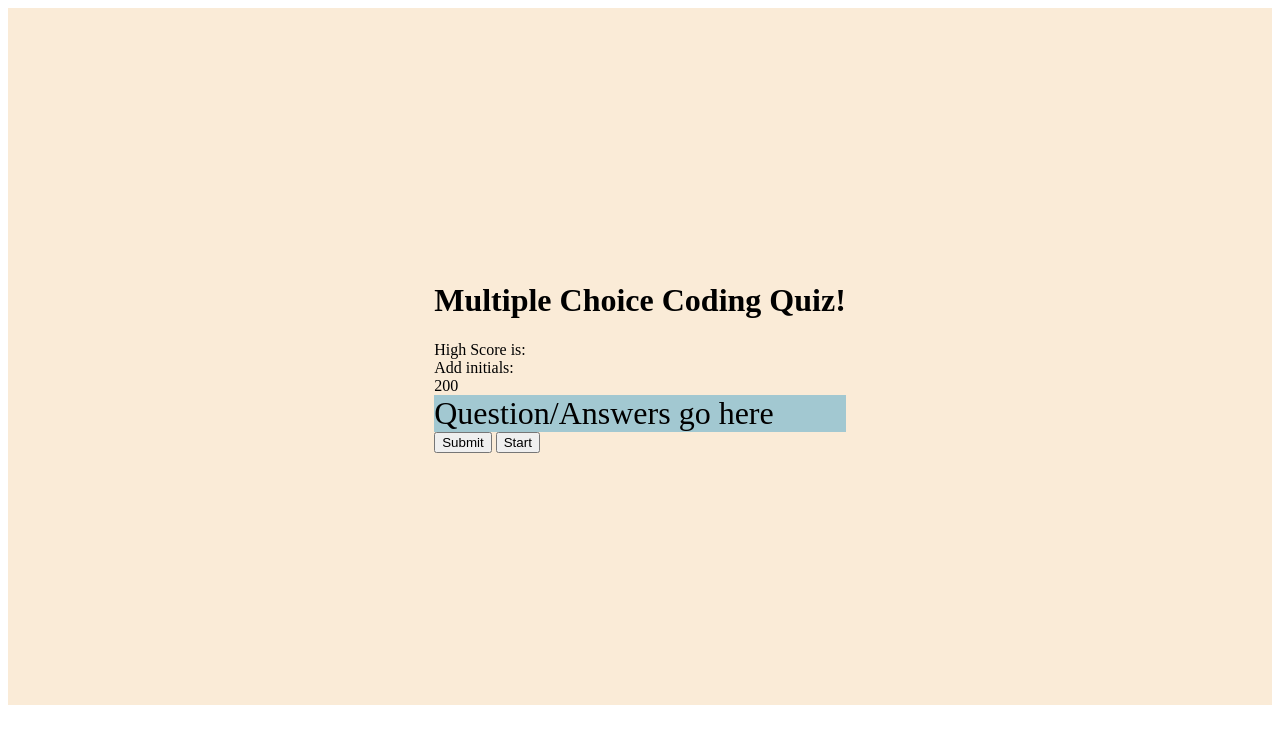
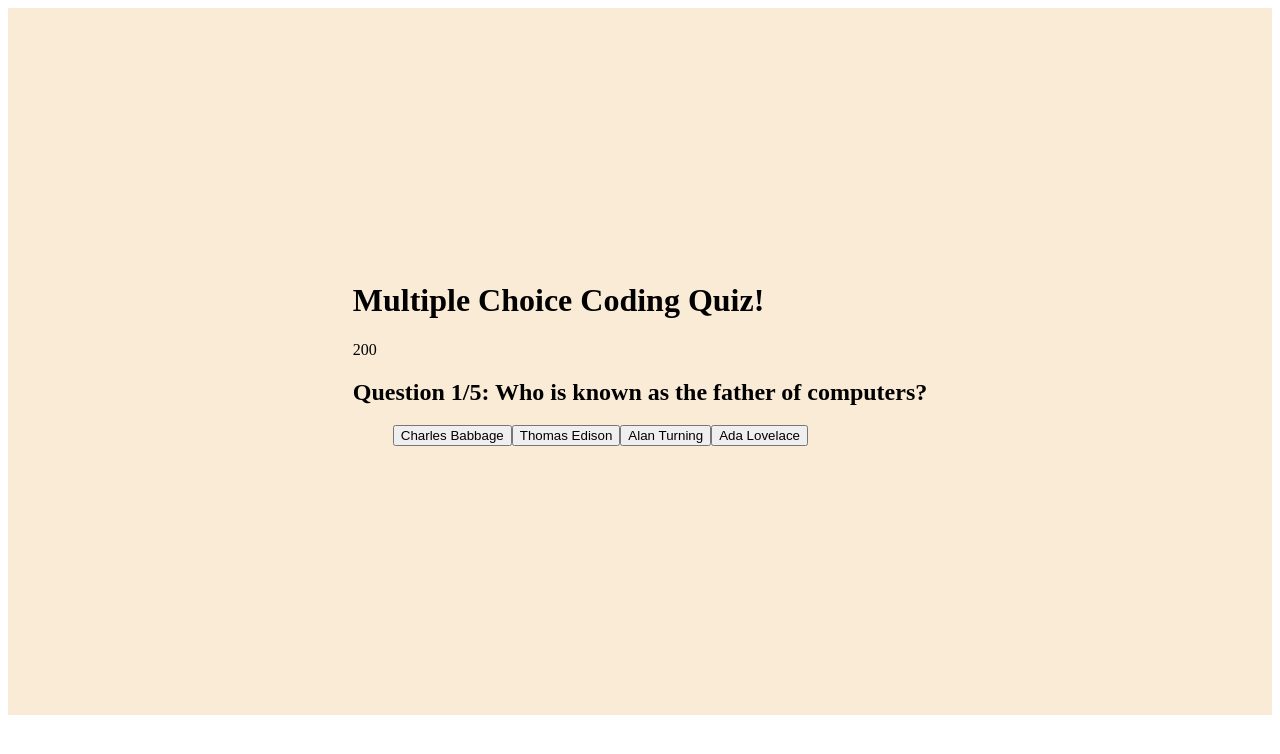
Before and after one commit to mwambaugh/WebAPICodeQuiz, a plain HTML site: page index.html in a window 1280 px wide. Both pictures are taken after a click on the button "Start". Drawn offline with nearby package versions, Linux system fonts and the light colour scheme.

Commit message:
pushing changes to click events, question objects and readme

```diff
--- a/assets/script.js
+++ b/assets/script.js
@@ -1,18 +1,16 @@
-
 //DOM hooks:create variables for the elements that will receive input, that will display feedback
 var scoreEl = document.querySelector(".scoreboard_score");
 // need to update the timer
 var timerEl = document.querySelector(".quiz_timer");
 //need to update/change the game control buttons
 var controlsEl = document.querySelector(".quiz_controls");
-var startQuizButtonEl = document.querySelector(".startQuiz")
+var startQuizButtonEl = document.querySelector(".startQuiz");
 //need to update the question results but this might be built into the questions bit.
 var incorrectEl = document.querySelector("#incorrect");
 var correctEl = document.querySelector("#correct");
 var gameDisEl = document.querySelector(".quiz_display");
 var quizResultsEl = document.querySelector(".quiz_results");
 var submitAnswerButtonEl = document.querySelector(".submitAnswer");
-
 
 //State variables: What objects do I have to keep track of?
 var correctAnswers = 0;
@@ -21,11 +19,11 @@ var nameEntered = "Marta";
 var highScore = 0;
 var timer = null;
 var timeLeft = 0;
-var questionIndex;
-var userQuestionAnswer = [ ]
+var questionIndex = 0;
+var userQuestionAnswer = [];
 
 var gameDuration = 200;
-var kStorageKey = "challenge-4-key"
+var kStorageKey = "challenge-4-key";
 
 //Event: Page Load
 function init() {
@@ -36,20 +34,19 @@ console.log("Quiz loading...");
 var scores = JSON.parse(localStorage.getItem(kStorageKey));
 
 //event for click start quiz
-function handleClickStart(ev){
-  console.log ("Quiz started!");
+function handleClickStart(ev) {
+  console.log("Quiz started!");
   console.log(ev.target);
 
-  if(!timer){}
+  if (!timer) {
+  }
   //set time left
-  timeLeft = gameDuration
+  timeLeft = gameDuration;
   timer = setInterval(handleTimerTick, 1000);
-  questionIndex = Math.floor(Math.random()* quizQuestions.length);
 
-timerEl.textContent= timeLeft;
+  timerEl.textContent = timeLeft;
 
-  for (let i = 0; i < quizQuestions.length ; i++) {;
-  displayQuestion(i)}
+  displayQuestion(questionIndex);
 
   //hide the start button
   hideElement(controlsEl);
@@ -62,7 +59,6 @@ timerEl.textContent= timeLeft;
 
   //show quiz
   showElement(scoreEl);
-
 }
 startQuizButtonEl.addEventListener("click", handleClickStart);
 
@@ -70,129 +66,136 @@ startQuizButtonEl.addEventListener("click", handleClickStart);
 
 function handleTimerTick(ev) {
   timer--;
-  console.log("timer ticked!",timeLeft);
-
+  console.log("timer ticked!", timeLeft);
 
   timerEl.textContent = timeLeft;
-  if(timeLeft === 0){
+  if (timeLeft === 0) {
     handleQuizEnds();
   }
 }
 
 //Event: Submit quiz answer
-function handleSubmitAnswer(ev){
+function handleSubmitAnswer(ev) {
   console.log("quiz answer submitted:");
   console.log(ev.target);
-};
+  if (questionIndex + 1 < quizQuestions.length) {
+    questionIndex++;
+    displayQuestion(questionIndex);
+  }
+}
 
-document.addEventListener("click", handleSubmitAnswer);
+gameDisEl.addEventListener("click", handleSubmitAnswer);
 
 //Event: Go back
-function handleGoBack(){};
+function handleGoBack() {}
 
 //Event: end quiz
-function handleQuizEnds(){
+function handleQuizEnds() {
   clearInterval(timer);
   timer = null;
 
- if (didWin) {correctAnswers++
+  if (didWin) {
+    correctAnswers++;
   } else {
-  incorrectAnswers++
+    incorrectAnswers++;
   }
 
-localStorage.setItem(kStorageKey,JSON.stringify({correct, incorrect}));
+  localStorage.setItem(kStorageKey, JSON.stringify({ correct, incorrect }));
 
+  displayResult(false);
   updateScoreboard();
   showElement(controlsEl);
-};
+}
 
 //function to hide the start button
-function hideElement (el){
-  el.classList.add("hide");timeLeft
-};
+function hideElement(el) {
+  el.classList.add("hide");
+  timeLeft;
+}
 
-function showElement (el){
+function showElement(el) {
   el.classList.remove("hide");
-};
+}
 
-function displayResult(correctAnswers){
-  quizResultsEl.classList.remove = "success";
-  quizResultsEl.classList.remove = "wrong";
+function displayResult(correctAnswers) {
+  quizResultsEl.classList.remove("success");
+  quizResultsEl.classList.remove("wrong");
   hideElement(timerEl);
 
-  if(correctAnswers){
+  if (correctAnswers) {
     quizResultsEl.textContent = "Answer is correct.";
-    quizResultsEl.classList.add = "success";
+    quizResultsEl.classList.add("success");
   } else {
     quizResultsEl.textContent = "Answer is incorrect.";
-    quizResultsEl.classList.add = "wrong";
+    quizResultsEl.classList.add("wrong");
+  }
+  showElement(quizResultsEl);
 }
 
+function handleQuizEnds(correctAnswers) {
+  clearInterval(timer);
+  timer = null;
 }
 
+function displayQuestion(questionIndex) {
+  //  quizQuestions((question) = question.options).createElements();
+  gameDisEl.innerHTML = "";
+  var questionContainer = document.createElement("div");
+  var questionText = document.createElement("h2");
+  questionText.textContent = quizQuestions[questionIndex].Question;
+  questionContainer.appendChild(questionText);
+  gameDisEl.appendChild(questionContainer);
 
-function handleQuizEnds(){}
+  //can I use the same var to add ul and l
+  var optionsContainer = document.createElement("ul");
+  questionContainer.appendChild(optionsContainer);
+  //create var to take options from data block -
+  var currentOptions = quizQuestions[questionIndex].options;
+  //in the array of options, we are going to loop through, each time pick up an index item
+  for (let i = 0; i < currentOptions.length; i++) {
+    var choiceBtn = document.createElement("button");
+    //i = 0, set text content
+    choiceBtn.textContent = currentOptions[i];
+    optionsContainer.appendChild(choiceBtn);
+  }
+}
 
-function displayQuestion (questionIndex){
-//  quizQuestions((question) = question.options).createElements();
- quizQuestions[questionIndex];
- console.log(quizQuestions[questionIndex])
- var printQuestions = document.createElement("h2");
- displayQuestion.textContent;
- appendChild(quizQuestions);
-};
-
-
-var quizQuestions=[
+//make each answer opt into array
+var quizQuestions = [
   {
-Question: "Who is known as the father of computers?",
-options: {
-AnswerA: "Charles Babbage",
-AnswerB: "Thomas Edison",
-AnswerC: "Alan Turning",
-AnswerD: "Ada Lovelace"},
-correct: "Charles Babbage"
+    Question: "Question 1/5: Who is known as the father of computers?",
+    options: [
+      "Charles Babbage",
+      "Thomas Edison",
+      "Alan Turning",
+      "Ada Lovelace",
+    ],
+    correct: "Charles Babbage",
   },
 
   {
-  Question: "What was the first computer to use color?",
-options: {
-AnswerA:"Apple 1",
-AnswerB: "Apple 1.5",
-AnswerC: "IBM 650",
-AnswerD: "ipod shuffle",
-},
-correct:"Apple 1"
+    Question: "Question 2/5: What was the first computer to use color?",
+    options: ["Apple 1", "Apple 1.5", "IBM 650", "ipod shuffle"],
+    correct: "Apple 1",
   },
 
-{Question: "What was the first mass produced computer?",
-options: {
-  AnswerA:"IBM 650",
-  AnswerB:"Apple Macbook",
-  AnswerC:"Lonovo 150",
-  AnswerD:"IBM 550 ",
-},
-correct:"IBM 650"
+  {
+    Question: "Quesiton 3/5: What was the first mass produced computer?",
+    options: ["IBM 650", "Apple Macbook", "Lonovo 150", "IBM 550"],
+    correct: "IBM 550",
   },
 
-{Question: "How many generations of computers are there? ",
-options: {
-  AnswerA:"200",
-  AnswerB:"3",
-  AnswerC:"5",
-  AnswerD:"10",
-},
-correct:"5"
+  {
+    Question: "Question 4/5: How many generations of computers are there?",
+    options: ["200", "3", "5", "10"],
+    correct: "5",
   },
 
-{Question: "How many langauges of coding exist? ",
-options: {
-  AnswerA:"365",
-  AnswerB:"400",
-  AnswerC:"500",
-  AnswerD:"700",
+  {
+    Question: "Question 5/5: How many languages of coding exist?",
+    options: ["365", "400", "500", "700"],
+    correct: "700",
   },
-correct:"700"
-}]
+];
 
 init();
--- a/index.html
+++ b/index.html
@@ -15,8 +15,8 @@
 
     <!-- High Score: -->
     <section class="scoreboard"></section>
-    <div class="scoreboard_score"><span>High Score is:</span></div>
-    <div class = "name"><span>Add initials: </span></div>
+    <div class="scoreboard_score"><span></span></div>
+    <div class = "name"><span></span></div>
 
 
      <!-- end of scoreboard section from John's tutorial -->
@@ -26,14 +26,13 @@
 
     <!-- Game results: correct/ wrong area -->
     <div class ="quiz_display">
-            <title class="questionAsk">Question/Answers go here</title>
             <!-- Div for end of game display area-->
     </div>
     </section>
 
 <!-- Game Control Areas -->
     <section class="quiz_controls">
-        <button class="submitAnswer">Submit</button>
+        <button class="submitAnswer"></button>
         <button class="startQuiz">Start</button>
     </section>
 
```
Also changed, not shown: assets/photos/Screenshot 2022-10-24 225604.png (added), assets/photos/Screenshot 2022-10-24 225638.png (added), assets/photos/Screenshot 2022-10-24 225651.png (added), 1 other file. Lines whose indentation alone changed are shown as unchanged.
